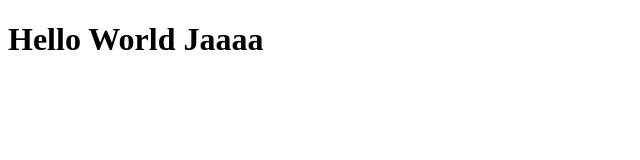
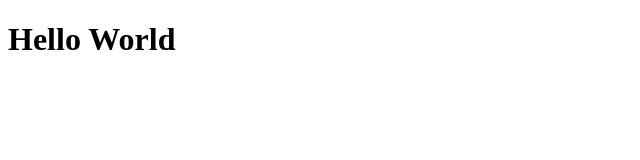
Before and after one commit to BossBoxing/TEST, a plain HTML site: page index.html in a window 1280 px wide. Shown: the whole page, without its empty margins (0-640 px from the left). Drawn offline with Linux system fonts and the light colour scheme.

Commit message:
Update index.html

```diff
--- a/index.html
+++ b/index.html
@@ -5,6 +5,6 @@
     <title>Introduction to Git and Github by DevAhoy</title>
 </head>
 <body>
-    <h1>Hello World Jaaaa</h1>
+    <h1>Hello World </h1>
 </body>
 </html>
```
